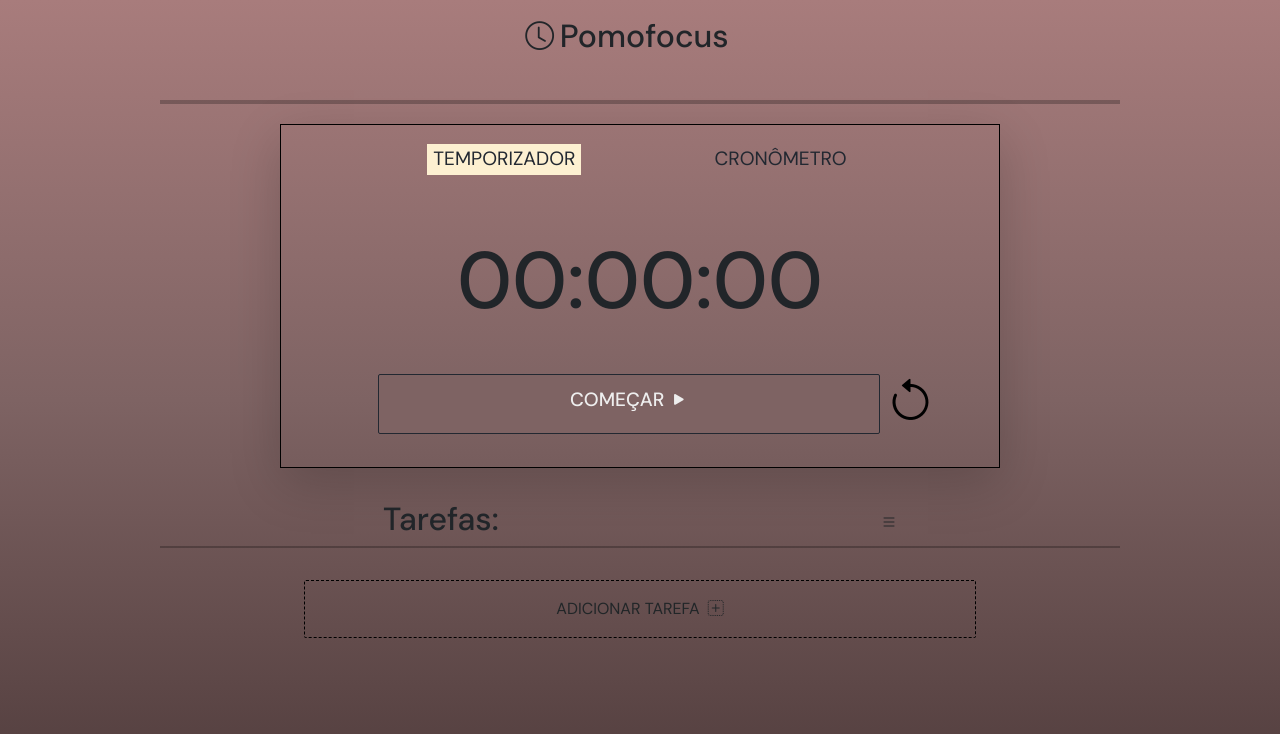
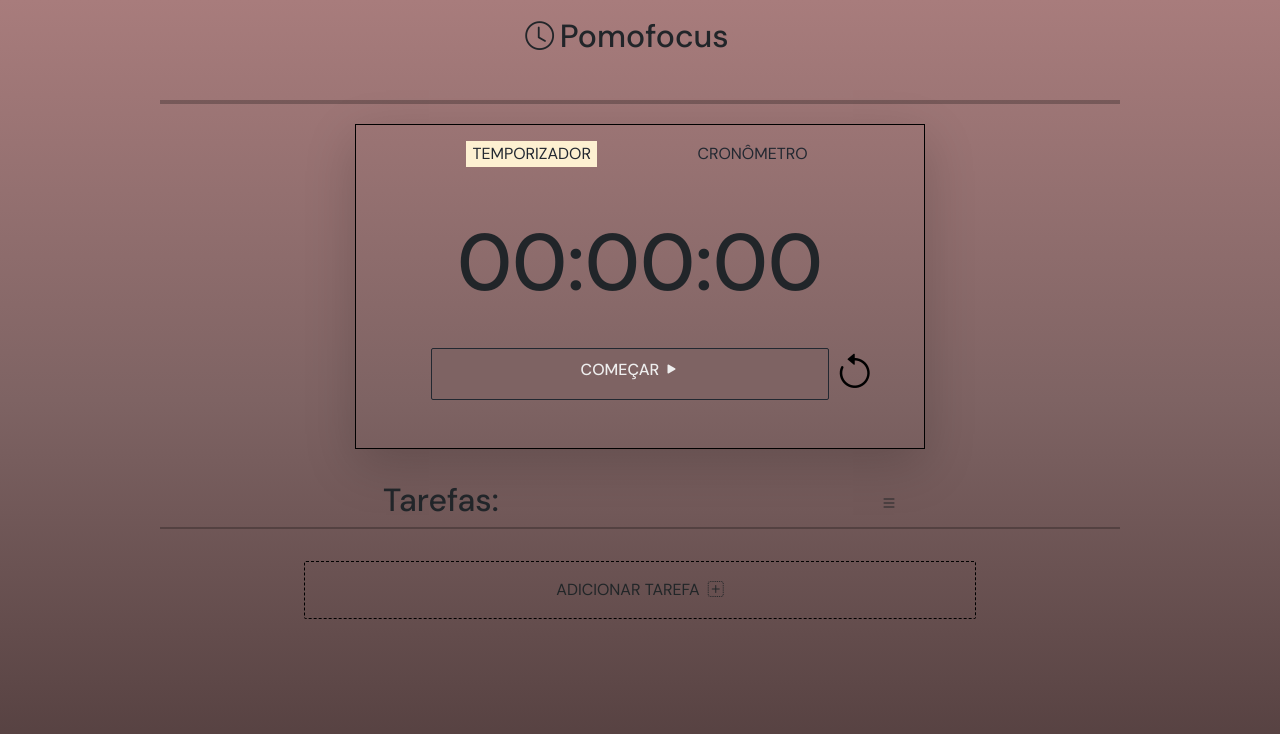
Before and after one commit to ThauanLim4/pomodoro_foco, a plain HTML site: page index.html in a window 1280 px wide. Drawn offline with nearby package versions, Linux system fonts and the light colour scheme.

Commit message:
att 1.2.2

```diff
--- a/css/breakpoints.css
+++ b/css/breakpoints.css
@@ -1,4 +1,29 @@
- @media only screen and (max-width: 599px){
+@media only screen and (max-width: 374px){
+    #section_principal {
+        width: fit-content;
+        height: 255px;
+        /* height: 38vh; */
+        margin: auto;
+    }
+
+    .contador {
+        font-size: 35px;
+        margin: auto;
+    }
+    .cronometrador {
+        font-size: 50px;
+        margin: auto;
+    }
+ }
+
+ @media only screen and (min-width: 375px){
+    #section_principal {
+        width: 285px;
+        height: 285px;
+        /* height: 41vh; */
+        margin: auto;
+    }
+
     .contador {
         font-size: 50px;
         margin: auto;
@@ -13,9 +38,10 @@
   @media only screen and (min-width: 600px) {
     #section_principal {
         width: 425px;
-        height: 39vh;
+        height: 305px;
+        /* height: 43vh; */
         margin: auto;
-        font-size: 1.2em;
+        font-size: 1em;
     }
 
     .contador {
@@ -36,7 +62,8 @@
   @media only screen and (min-width: 768px) {
     #section_principal {
         width: 550px;
-        height: 41vh;
+        height: 325px;
+        /* height: 44vh; */
         margin: auto;
     }
 
@@ -57,8 +84,9 @@
   /* Large devices (laptops/desktops, 992px and up) */
   @media only screen and (min-width: 992px) {
     #section_principal {
-        width: 720px;
-        height: 43vh;
+        width: 570;
+        height: 325px;
+        /* height: 45vh; */
         margin: auto;
     }
 
@@ -75,8 +103,8 @@
   /* Extra large devices (large laptops and desktops, 1200px and up) */
   @media only screen and (min-width: 1200px) {
     #section_principal {
-        width: 720px;
-        height: 43vh;
+        width: 570px;
+        height: 325px;
         margin: auto;
     }
 
--- a/css/style.scss
+++ b/css/style.scss
@@ -10,6 +10,9 @@ $bgcolor2: #503C3C;
 $bgcolor3: #7E6363;
 $bgcolor4: #A87C7C;
 $corCreme: #FDF0D1;
+@mixin box-shadow($color){
+    box-shadow: 3px 3px 1px -1px $color;
+}
 
 body {
     height: 100vh;
@@ -367,7 +370,6 @@ hr {
 
 .botao_reset:hover {
     animation-name: giro-completo;
-    animation-iteration-count: infinite;
     animation-duration: 0.5s;
     animation-direction: reverse;
     animation-timing-function: ease-out;
```
Also changed, not shown: css/style.css, 1 other file.
